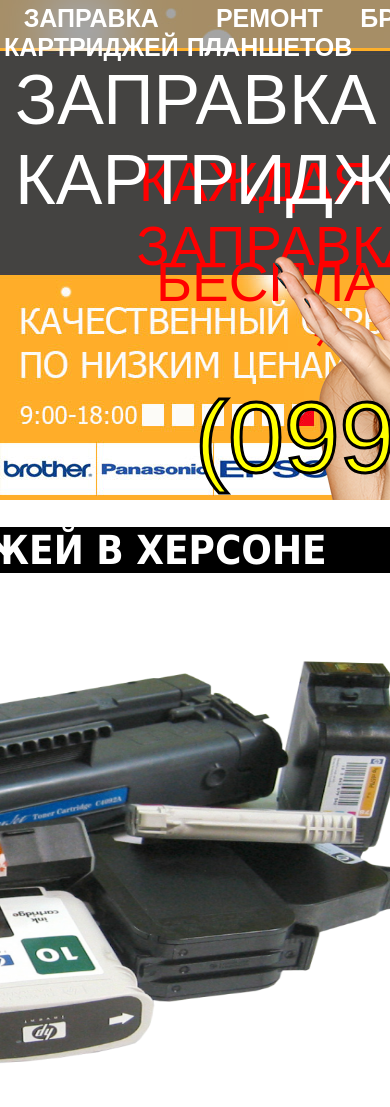
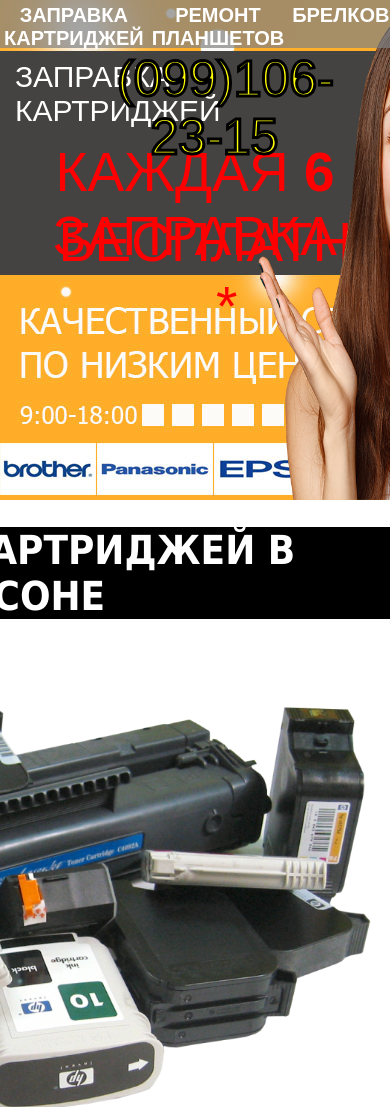
Before and after one commit to WvaleraW-creator/zapravka, a plain HTML site: page index.html in a window 390 px wide. Shown: the top 1107 px of the page. Drawn offline with Linux system fonts and the light colour scheme; a script that the page names is missing.

Commit message:
Add files via upload

```diff
--- a/css/style.css
+++ b/css/style.css
@@ -1,6 +1,3 @@
-
-
-
 body{
 margin: 0px;
     padding: 0px;
@@ -128,7 +125,7 @@ width: 100%;
 .container{
     margin: 0px 0px 0px 20px;
     display: grid;
-    grid-template-columns:repeat(auto-fill, minmax(900px, 1fr ) );
+    grid-template-columns:repeat(auto-fill, minmax(768px, 1fr ) );
     font-family: sans-serif;
     text-align: left;
     font-size: 20px ;
@@ -141,7 +138,7 @@ width: 100%;
 
 .google_map{
     width: 100%;
-   margin: 0px 0px 30px 20px;
+   margin: 0px 15px 30px 0px;
 }
 
 .label_home{
@@ -168,7 +165,8 @@ position: relative;
 }
 
 
-.fut_info{
+.fut_info {
+    margin: 0px 15px 10px 20px;
     height: 55px;
     font-size: 15px;
     font-family: sans-serif;
@@ -176,3 +174,9 @@ position: relative;
     grid-template-columns: 1fr 1fr 1fr;
     background: #5d5d5d;
     color: white;
+}
+
+img {
+    max-width: 100%;
+    height: auto;
+}
--- a/media/media.css
+++ b/media/media.css
@@ -1,31 +1,124 @@
 
-/*
-@media (max-width: 1639px)  {
-    .content_menu{
-        width:100%;
+
+@media (max-width: 1440px) {
+    .text_action2 {
+        top: 300px;
+        left: 35%;
     }
-    .girl_logo{
-        left: 80%;
+    .text_action {
+        top: 210px;
+        left: 25%;
     }
-    .tel_tex{
-        left: 870px;
+
+    .tel_tex {
+        left: 35%;
     }
 }
 
-@media (max-width: 1600px)  {
-    .content_menu{
-        width: 100%;
+@media (max-width: 1320px){
+    .menu{
+        font-size: 20px;
     }
-.girl_logo{
-    left: 80%;
+    .tel_tex {
+
+        font-size: 95px;
+    }
+
+
+
 }
-.tel_tex{
-    left: 870px;
-}
+
+@media (max-width: 992px){
+    .menu{
+        font-size: 20px;
+    }
+    .tel_tex {
+
+        font-size: 70px;
+        width: 50%;
+    }
+
+    .text_action2 {
+        top: 220px;
+        left: 30%;
+    }
+    .text_action {
+        top: 150px;
+        left: 20%;
+    }
+
+    .logo_menu{
+        color: white;
+        position: absolute;
+        font-family: sans-serif;
+        font-size: 40px;
+        top: 60px;
+        left: 15px;
+    }
+    .container{
+        margin: 0px 0px 0px 20px;
+        display: grid;
+        grid-template-columns:repeat(auto-fill, minmax(992px, 1fr ) );
+        font-family: sans-serif;
+        text-align: left;
+        font-size: 20px ;
+        color: black;
+        float: right;
+
+    }
+
+
 }
 
 
+@media (max-width: 768px){
+    .container{
+        margin: 0px 0px 0px 20px;
+        display: grid;
+        grid-template-columns:repeat(auto-fill, minmax(760px, 1fr ) );
+        font-family: sans-serif;
+        text-align: left;
+        font-size: 20px ;
+        color: black;
+        float: right;
 
-@media (max-width: 992px)  {
+    }
+
+    .logo_menu{
+        color: white;
+        position: absolute;
+        font-family: sans-serif;
+        font-size: 30px;
+        top: 60px;
+        left: 15px;
+    }
+
+    .text_action2 {
+        top: 210px;
+        left: 15%;
+    }
+    .text_action {
+        top: 140px;
+        left: 0%;
+    }
+
+    .tel_tex {
+        top:10%;
+        left: 30%;
+        font-size: 50px;
+        width: 50%;
+    }
+
+    .label_home{
+        margin: 50px 50px 10px 50px;
+        text-align: center;
+        border-radius: 15px;
+        padding: 7px;
+        width:100px;
+        font-size: 25px;
+        position: relative;
+        left: 80%;
+    }
+
 
 }
```
